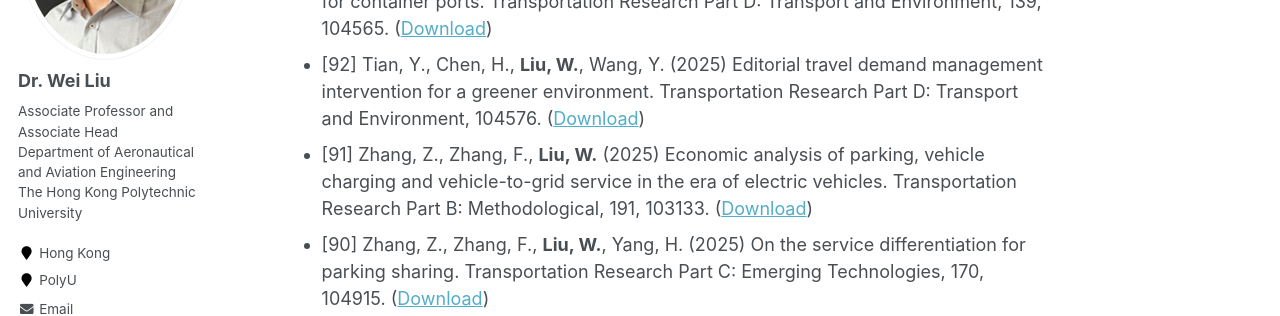
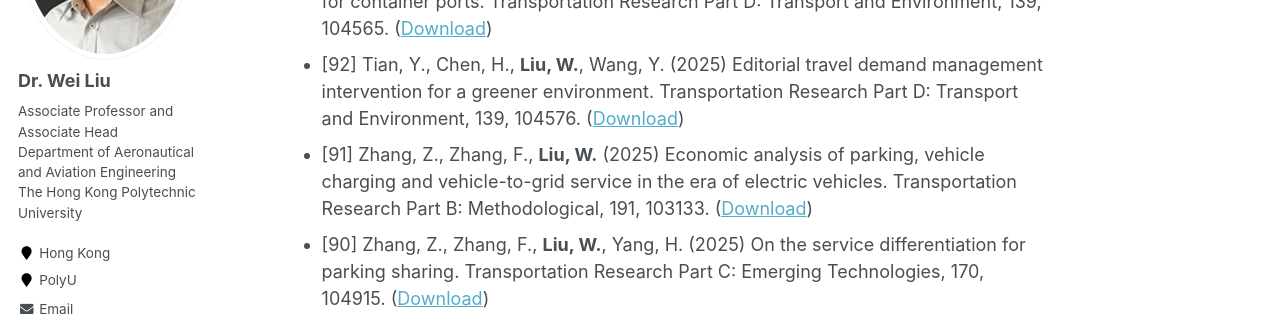
Before and after one commit to weiliu2016/weiliu2016.github.io, a Jekyll site: the page built from _pages/publications.md, in a window 1280 px wide and 900 px high, scrolled down 3036 px. Shown: the part 205-521 px from the top of the window. Built offline with Jekyll 4.4.1, drawn with Linux system fonts in a browser that asks for light colours; some web fonts are replaced; formulas are drawn with MathJax 3.

Commit message:
Update publications.md

```diff
--- a/_pages/publications.md
+++ b/_pages/publications.md
@@ -59,12 +59,12 @@ Selected Working Papers
 
 Journal Publication
 ----------
-* [97] Zuo, Y., Liu, T.L., **Liu, W.** (2025) On the competition and collaboration in a multi-airport system considering ground connection between airports. Transportation Research Part A: Policy and Practice, 104387. ([Download](https://doi.org/10.1016/j.tra.2024.104387))
+* [97] Zuo, Y., Liu, T.L., **Liu, W.** (2025) On the competition and collaboration in a multi-airport system considering ground connection between airports. Transportation Research Part A: Policy and Practice, 104387. ([Download](https://doi.org/10.1016/j.tra.2025.104387))
 * [96] Gong, H., Wu, W., Yang, X., **Liu, W.** (2025). Enhancing emergency capacity: A gradual cooperative accessibility method considering time-varying traffic congestion and population distribution. International Journal of Disaster Risk Reduction, 117, 105203. ([Download](https://doi.org/10.1016/j.ijdrr.2025.105203))
 * [95] Zhang, C., Jin, Z., Ng, K., Tang, T., Zhang, F., **Liu, W.** (2025) Predictive and prescriptive analytics for robust airport gate assignment planning in airside operations under uncertainty. Transportation Research Part E: Logistics and Transportation Review, 195, 103963. ([Download](https://doi.org/10.1016/j.tre.2025.103963))
 * [94] Xu, G., Zhou, P., **Liu, W.**, Gao, Y. (2025) Seat allocation optimization for railway systems with equity considerations. Transportmetrica B: Transport Dynamics, 13(1), 2448707. ([Download](https://doi.org/10.1080/21680566.2024.2448707))
 * [93] Chen, T., Wu, L., Wang, S., Jia, S., **Liu, W.** (2025) Tugboat electrification planning for container ports. Transportation Research Part D: Transport and Environment, 139, 104565. ([Download](https://doi.org/10.1016/j.trd.2024.104565))
-* [92] Tian, Y., Chen, H., **Liu, W.**, Wang, Y. (2025) Editorial travel demand management intervention for a greener environment. Transportation Research Part D: Transport and Environment, 104576. ([Download](https://doi.org/10.1016/j.trd.2024.104576))
+* [92] Tian, Y., Chen, H., **Liu, W.**, Wang, Y. (2025) Editorial travel demand management intervention for a greener environment. Transportation Research Part D: Transport and Environment, 139, 104576. ([Download](https://doi.org/10.1016/j.trd.2024.104576))
 * [91] Zhang, Z., Zhang, F., **Liu, W.** (2025) Economic analysis of parking, vehicle charging and vehicle-to-grid service in the era of electric vehicles. Transportation Research Part B: Methodological, 191, 103133. ([Download](https://doi.org/10.1016/j.trb.2024.103133))
 * [90] Zhang, Z., Zhang, F., **Liu, W.**, Yang, H. (2025) On the service differentiation for parking sharing. Transportation Research Part C: Emerging Technologies, 170, 104915. ([Download](https://doi.org/10.1016/j.trc.2024.104915))
 * [89] Liu, B., Ma, X., **Liu, W.**, Ma, Z. (2024) Designing a carbon-trading incentive scheme for mode shifts in multi-modal transport systems. Transportation Research Part E: Logistics and Transportation Review, 192, 103789. ([Download](https://doi.org/10.1016/j.tre.2024.103789))
```
